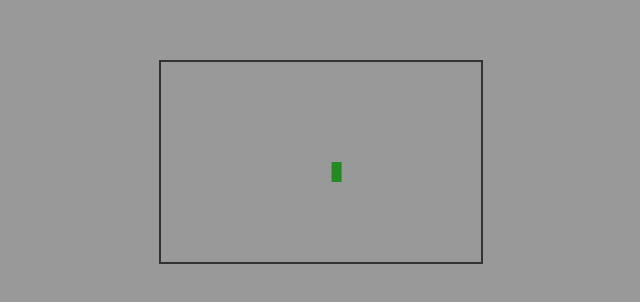
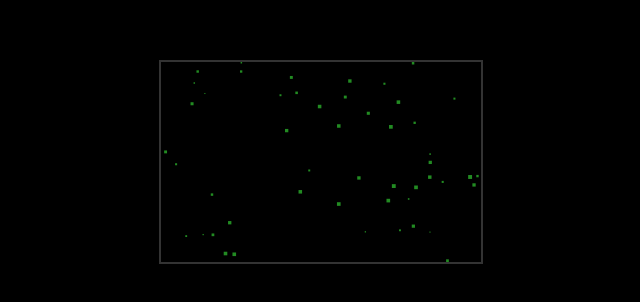
Before and after one commit to wang8979/Nature_Window, a plain HTML site: page index.html in a window 1280 px wide. Shown: the part 238-540 px from the top of the page, without its empty margins (319-959 px from the left). Drawn offline with Linux system fonts and the light colour scheme.

Commit message:
vercel:将单个树变为森林

```diff
--- a/index.html
+++ b/index.html
@@ -4,7 +4,7 @@
     <style>
       body {
         margin: 0;
-        background-color: #999;
+        background-color: #000;
         display: flex;
         justify-content: center;
         align-items: center;
@@ -24,22 +24,30 @@
       const canvas = document.getElementById("myCanvas");
       const ctx = canvas.getContext("2d"); //从上下文获取2D模式 画笔
 
-      let treeX = 150; //树的初始坐标
-      let treeY = 0;
+      let forest = []; //森林数组，用来存储所有的树
+      for (let i = 0; i < 50; i++) {
+        forest.push({
+          x: Math.random() * canvas.width,
+          y: Math.random() * canvas.height,
+          speed: Math.random() * 2 + 0.5,
+          size: Math.random() * 3 + 1,
+        });
+      }
 
       function gameLoop() {
         ctx.clearRect(0, 0, canvas.width, canvas.height); //清楚画布，从0，0开始清除
 
-        treeY = treeY + 1;
-        treeX = treeX + 1; //树向右移动
+        forest.forEach((tree) => {
+          tree.y += tree.speed;
 
-        if (treeY > 200) {
-          treeY = 0;
-          treeX = Math.random() * 300; //0~1之间
-        }
+          if (tree.y > canvas.height) {
+            tree.y = 0;
+            tree.x = Math.random() * canvas.width;
+          }
 
-        ctx.fillStyle = "#228B22";
-        ctx.fillRect(treeX, treeY, 10, 20); //绘制树，10*10的矩形，Rect是矩形缩写
+          ctx.fillStyle = "#228B22";
+          ctx.fillRect(tree.x, tree.y, tree.size, tree.size); //绘制树，10*10的矩形，Rect是矩形缩写
+        }); //随机分布
 
         //是浏览器提供的最强 API。它会尽可能配合显示器的刷新率（比如 60Hz），保证动画如丝般顺滑
         requestAnimationFrame(gameLoop); //递归调用，下一帧继续运行 gameLoop
```
